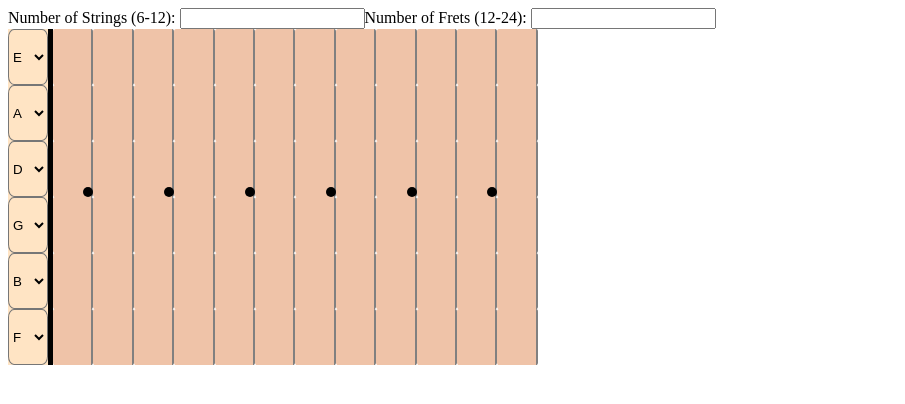
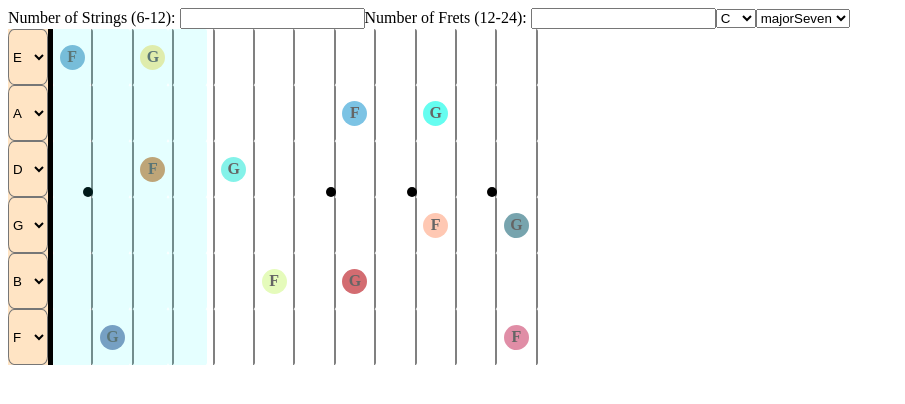
Before and after one commit to ShirelleW/RiffTheory, a Next.js app: page / in a window 1280 px wide. Shown: the top 404 px of the page, without its empty margins (0-905 px from the left). Built offline with nearby package versions, Linux system fonts and the light colour scheme.

Commit message:
First portion of slider view

```diff
--- a/pages/Controls.jsx
+++ b/pages/Controls.jsx
@@ -1,7 +1,7 @@
 import React from 'react'
 import { useState } from 'react';
 import { notes } from './utils';
-import { noteHexes } from './utils';
+import { chordTypes } from './utils';
 import { SelectedNotesContext } from './Context/SelectedNotesContext';
 import String from './String';
 import styles from '../styles/Styles.module.css'
@@ -12,6 +12,8 @@ var randomColor = require('randomcolor');
 const Controls = () => {
 
     const [selectedNotes, setSelectedNotes] = useState([])
+    const [modeNotes, setModeNotes] = useState(["F", "G"])
+    const [keyChange, setKeyChange] = useState("C")
 
     const [numOfStrings, setNumOfStrings] = useState(6)
     const [numOfFrets, setNumOfFrets] = useState(12);
@@ -50,8 +52,14 @@ const Controls = () => {
 
     }
 
+    const handleKeyChange = (e) => {
+        setKeyChange(e.target.value)
+    }
+    const handleChordTypeChange = (e) => {
+        setModeNotes(chordTypes[e.target.value](keyChange))
+    }
 
-    let noteHexes = selectedNotes.map((ele) => (randomColor({luminosity: 'bright'})))
+    let noteHexes = selectedNotes.map((ele) => (randomColor({ luminosity: 'bright' })))
 
     return (
         <div>
@@ -61,6 +69,16 @@ const Controls = () => {
                 <input type="text" onChange={handleStrings} />
                 <label htmlFor="numOfFrets">Number of Frets (12-24): </label>
                 <input type="text" onChange={e => setNumOfFrets(e.target.value <= 24 && e.target.value >= 12 ? e.target.value : 12)} />
+                <select className={styles.keySelector} onChange={(e) => handleKeyChange(e)}>
+                    {
+                        notes.map((note) => <option value={note} >{note}</option>)
+                    }
+                </select>
+                <select className={styles.chordTypeSelector} onChange={(e) => handleChordTypeChange(e)}>
+                    {
+                        Object.entries(chordTypes).map((type) => <option value={type[0]}>{type[0]}</option>)
+                    }
+                </select>
             </form>
 
             <div className={styles.tuningSelector}>
@@ -75,7 +93,7 @@ const Controls = () => {
                                     }
                                 </select>
                             </form>
-                            <SelectedNotesContext.Provider value={{ selectedNotes, setSelectedNotes, noteHexes }}>
+                            <SelectedNotesContext.Provider value={{ selectedNotes, setSelectedNotes, noteHexes, modeNotes }}>
                                 <String
                                     numOfStrings={numOfStrings}
                                     numOfFrets={numOfFrets}
@@ -83,7 +101,6 @@ const Controls = () => {
                                     currentString={stringNotePairs}
                                 />
                             </SelectedNotesContext.Provider>
-
                         </div>
 
                     )
--- a/pages/Frets.jsx
+++ b/pages/Frets.jsx
@@ -1,12 +1,15 @@
-import React, { useContext } from 'react'
+import React, { useContext, useState } from 'react'
 import styles from '../styles/Styles.module.css'
+import Highlighter from './Highlighter'
 import { SelectedNotesContext } from './Context/SelectedNotesContext'
+import randomColor from 'randomcolor'
 
 export const Frets = ({ stringNum, numOfStrings, stringNoteLayout }) => {
 
     // button that shows all notes
 
-    const { selectedNotes, setSelectedNotes, noteHexes } = useContext(SelectedNotesContext)
+    const { selectedNotes, setSelectedNotes, noteHexes, modeNotes } = useContext(SelectedNotesContext)
+
     const oddFretInlay = Math.floor(numOfStrings / 2)
 
     const toggleNoteView = (note) => {
@@ -18,19 +21,34 @@ export const Frets = ({ stringNum, numOfStrings, stringNoteLayout }) => {
     }
 
     return (
+
         <div className={styles.frets}>
+            <Highlighter stringNoteLayout={stringNoteLayout} />
             {
                 stringNoteLayout.map((note, i) =>
+                    // Selected Theory Display
+                    modeNotes.includes(note) ?
+
+                            <div className={styles.individualNotes}>
+                                <p style={{
+                                    backgroundColor: randomColor(),
+                                    'opacity': 0.6
+                                }} id={styles.noteToggle}>{note}</p>
+                        </div>
+                        :
+                        // Selected Notes Display
+                        (
                             i % 2 === 0 && Number(stringNum) === oddFretInlay ?
                                 <div className={styles.individualNotesOddFret}>
                                     <div onClick={() => toggleNoteView(note)} className={styles.individualNotes}>
-                                <p style={{ backgroundColor:noteHexes[selectedNotes.indexOf(note)], 'opacity': 0.6  }} id={selectedNotes.includes(note) && styles.noteToggle}>{selectedNotes.includes(note) && note}</p>
+                                        <p style={{ backgroundColor: noteHexes[selectedNotes.indexOf(note)], 'opacity': 0.6 }} id={selectedNotes.includes(note) && styles.noteToggle}>{selectedNotes.includes(note) && note}</p>
                                     </div>
                                     <div className={styles.oddFretInlay}> </div>
                                 </div> :
                                 <div onClick={() => toggleNoteView(note)} className={styles.individualNotes}>
-                            <p style={{ backgroundColor:noteHexes[selectedNotes.indexOf(note)], 'opacity': 0.6 }} id={selectedNotes.includes(note) && styles.noteToggle}>{selectedNotes.includes(note) && note}</p>
+                                    <p style={{ backgroundColor: noteHexes[selectedNotes.indexOf(note)], 'opacity': 0.6 }} id={selectedNotes.includes(note) && styles.noteToggle}>{selectedNotes.includes(note) && note}</p>
                                 </div>
+                        )
                 )
             }
         </div>
--- /dev/null
+++ b/pages/Highlighter.jsx
@@ -0,0 +1,19 @@
+import React, { useState } from 'react'
+import styles from '../styles/Styles.module.css'
+
+const Highlighter = ({ stringNoteLayout, i }) => {
+
+    const [hoverNotes, setHoverNotes] = useState([0, 1, 2, 3])
+    return (
+        <div className={styles.hoverSlider}>
+            {
+                stringNoteLayout.map((note, i) =>
+                    // Selected Theory Display
+                    hoverNotes.includes(i) &&
+                    <div className={styles.fretHover}></div>
+                )
+            }
+        </div>
+    )
+}
+export default Highlighter
--- a/pages/String.jsx
+++ b/pages/String.jsx
@@ -4,7 +4,7 @@ import styles from '../styles/Styles.module.css'
 import { Frets } from './Frets'
 import { notesToShow } from './Frets'
 
-const String = ({ stringNum, numOfStrings, numOfFrets, currentString }) => {
+const String = ({ stringNum, numOfStrings, numOfFrets, currentString, modeNotes }) => {
 
   let openNote = currentString[1]
 
@@ -28,15 +28,12 @@ const String = ({ stringNum, numOfStrings, numOfFrets, currentString }) => {
   const stringNoteLayout = stringLayout()
 
   return (
-    <div id={styles.individualNotes}>
       <Frets
         numOfStrings={numOfStrings}
         stringNoteLayout={stringNoteLayout}
         numOfFrets={numOfFrets}
         stringNum={stringNum}
       />
-    </div>
-
   )
 }
 
--- a/pages/utils.js
+++ b/pages/utils.js
@@ -1,4 +1,12 @@
-import { useContext } from "react";
-import { SelectedNotesContext } from "./Context/SelectedNotesContext";
+export const notes = ["C", "Db", "D", "Eb", "E", "F", "Gb", "G", "Ab", "A", "Bb", "B"];
 
-export const notes = ["C", "Db", "D", "Eb", "E", "F", "Gb", "G", "Ab", "A", "Bb", "B"];
+export const majorSeven = (startingNote) => {
+    // slider highlights chord based off fret position
+}
+export const majorNine = (startingNote) => {
+    return ["A", "B"]
+}
+export const chordTypes = {
+    majorSeven: majorSeven,
+    majorNine: majorNine,
+}
--- a/styles/Styles.module.css
+++ b/styles/Styles.module.css
@@ -1,5 +1,5 @@
-.openNotes{
-   background-color: bisque;
+.openNotes {
+    background-color: bisque;
 }
 
 .openNoteSelector {
@@ -20,11 +20,31 @@
     border-left: 5px solid black;
 }
 
+.hoverSlider {
+    position: absolute;
+    display: flex;
+    flex-direction: row;
+}
+
+.fretHover {
+    border-radius: 5%;
+    height: max-content;
+    width: max-content;
+    background-color: aqua;
+    z-index: 1;
+    opacity: .1;
+    width: 3vw;
+    height: 7vh;
+    display: flex;
+    justify-content: center;
+    align-items: center;
+}
+
 .individualNotes {
     border-radius: 5%;
     height: max-content;
     width: max-content;
-    background-color: #efc3a8;
+    /* background-color: #efc3a8; */
 
     width: 3vw;
     height: 7vh;
@@ -50,6 +70,7 @@
     width: 25px;
     height: 25px;
 }
+
 .oddFretInlay {
     background-color: black;
     border-radius: 50%;
```
Lines whose indentation alone changed are shown as unchanged.
